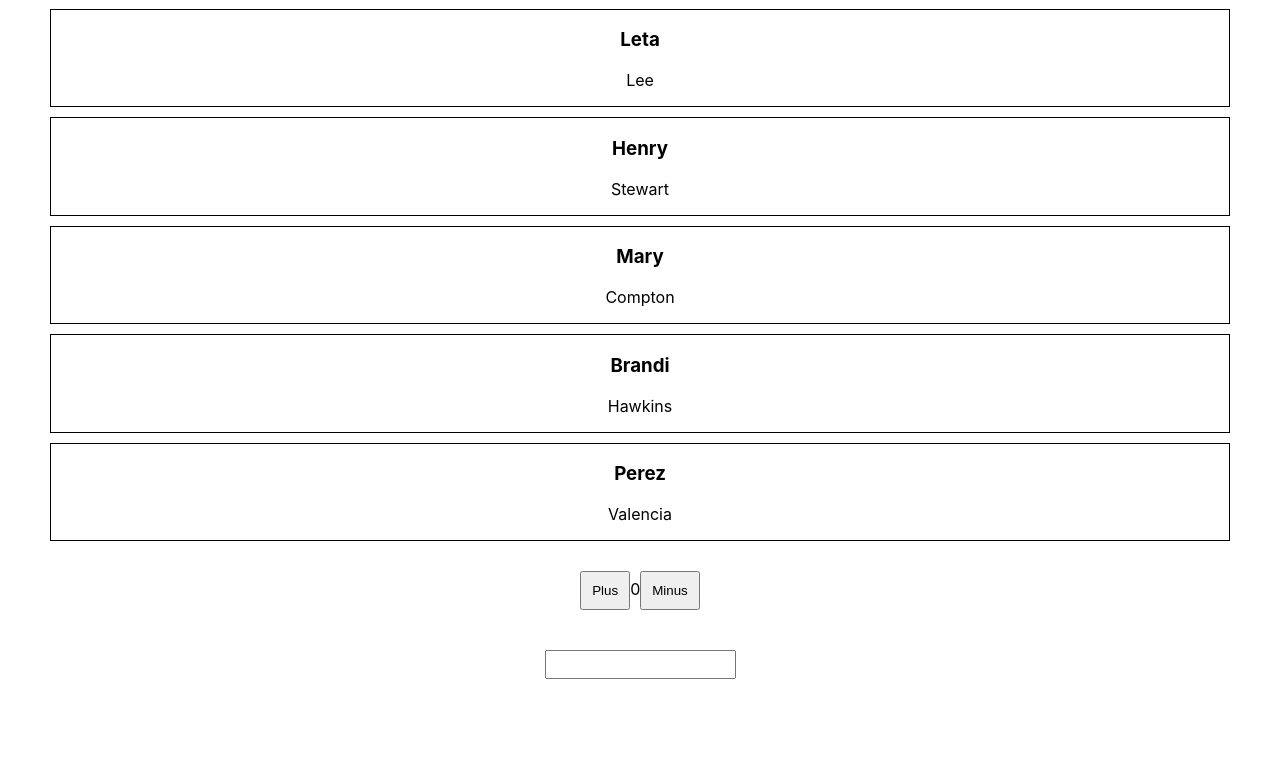
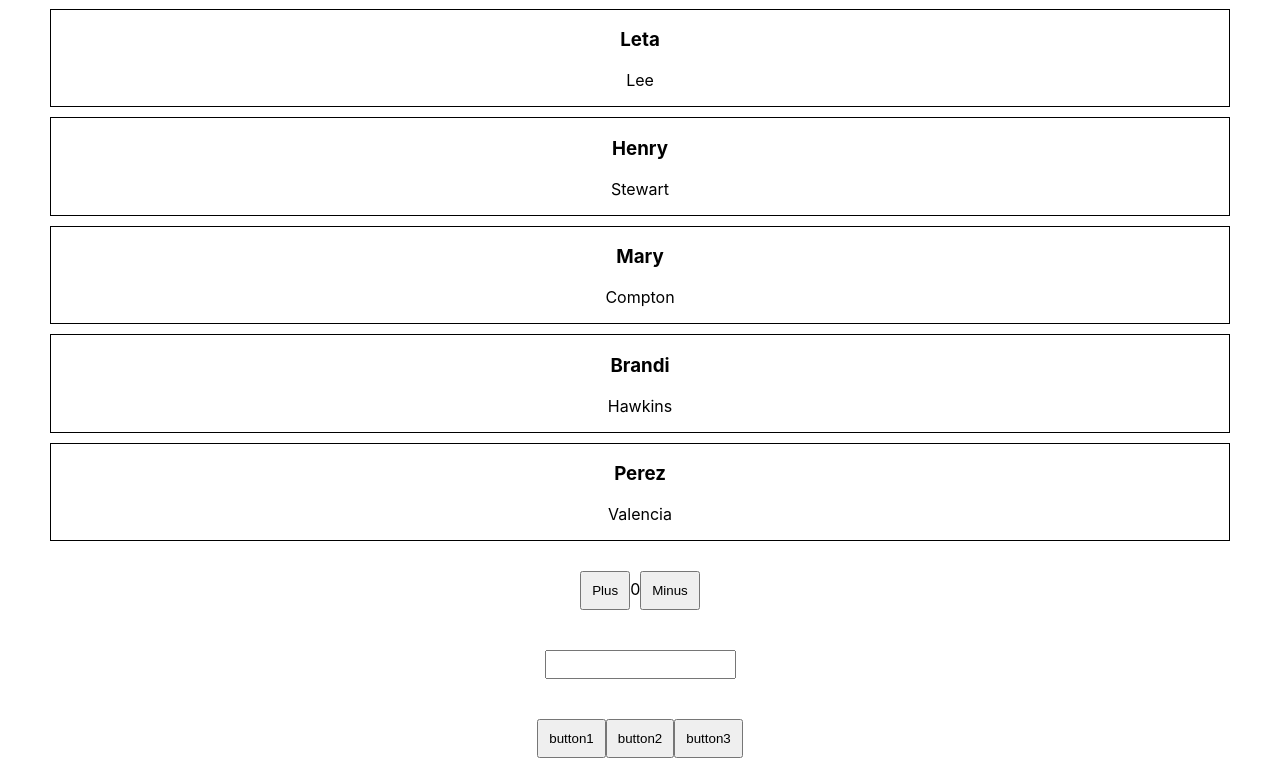
Before and after one commit to Iri-iri/react_hw3, a React (Create React App) app: page / in a window 1280 px wide. Shown: the part 1128-1906 px from the top of the page. Before the commit the page ends 1827 px from the top, so only its background shows below. Built offline with nearby package versions, Linux system fonts and the light colour scheme.

Commit message:
Task Tap

```diff
--- a/src/App.js
+++ b/src/App.js
@@ -5,22 +5,44 @@ import Square from "./Tasks/Square";
 import IsSignedln from "./Tasks/IsSignedln";
 import Guys from "./Tasks/Guys";
 import Number from "./Tasks/Number";
-import Input from "./Tasks/Input"
+import Input from "./Tasks/Input";
+import Tap from './Tasks/Tap';
 
 
 function App() {
   return (
-    <div className="App">
+    <div className='App'>
       <Italic />
 
-        <Square label="big" cssClass="big_square"></Square>
-        <Square label="medium" cssClass="medium_square"></Square>
-        <Square label="small" cssClass="small_square"></Square>
+      <Square label='big' cssClass='big_square'></Square>
+      <Square label='medium' cssClass='medium_square'></Square>
+      <Square label='small' cssClass='small_square'></Square>
 
       <IsSignedln />
       <Guys />
       <Number />
       <Input />
+
+      <div>
+        <Tap
+          label='button1'
+          clickFunction={() => {
+            console.log('Button 1');
+          }}
+        />
+        <Tap
+          label='button2'
+          clickFunction={() => {
+            alert('Button 2');
+          }}
+        />
+        <Tap
+          label='button3'
+          clickFunction={(label) => {
+            console.log(label);
+          }}
+        />
+      </div>
     </div>
   );
 }
--- /dev/null
+++ b/src/Tasks/Tap.js
@@ -0,0 +1,13 @@
+import React from 'react';
+
+class Tap extends React.Component {
+  render() {
+    return (
+      <button onClick={() => this.props.clickFunction(this.props.label)}>
+        {this.props.label}
+      </button>
+    );
+  }
+}
+
+export default Tap;
```
